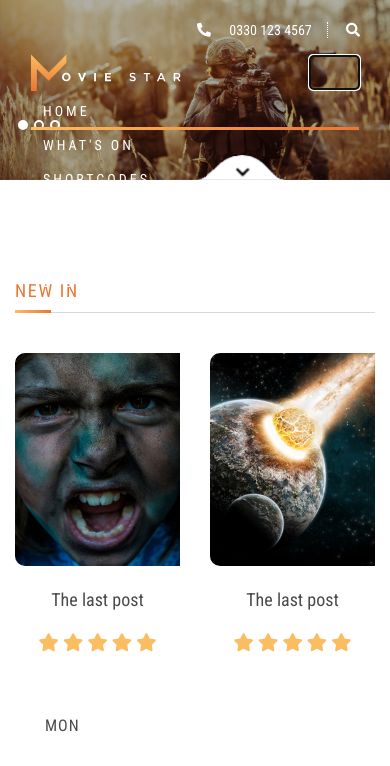
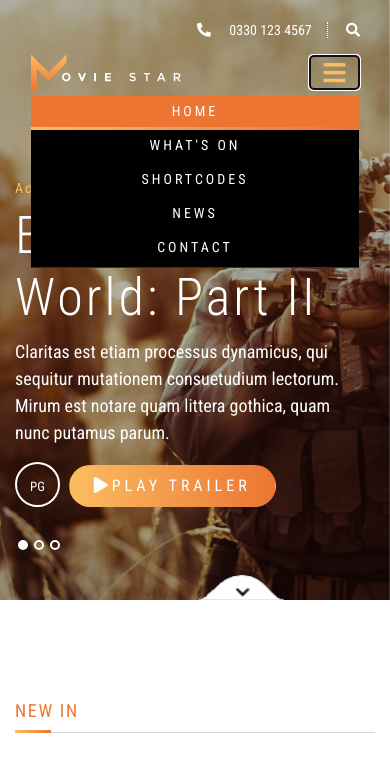
Before and after one commit to HoangTuan-hash/MoviePlayout, a plain HTML site: page index.html in a window 390 px wide. Both pictures are taken after a click on the button "Toggle navigation". Shown: the top 766 px of the page. Drawn offline with nearby package versions, Linux system fonts and the light colour scheme.

Commit message:
chinh sua sang 13/7

```diff
--- a/css/style.css
+++ b/css/style.css
@@ -535,6 +535,7 @@ header .navbar .navbar-toggler-icon{
 }
 .contact h2{
     font-size: 23px;
+    font-weight: 300;
     margin-bottom: 10px;
     letter-spacing: 1px;
     color: #4a4a4a;
@@ -578,8 +579,9 @@ footer li a:hover{
 footer li a i{
     margin-right: 10px;
     color: #4a4a4a;
+    transition: all 0.5s;
 }
-footer li a i:hover{
+footer li a:hover i{
     color: #fbbd61;
 }
 .footer__copy{
@@ -623,12 +625,23 @@ footer li a i:hover{
     header .navbar-dark .navbar-brand{
         max-width: 150px;
     }
+    header .navbar-collapse{
+        background-color: black;
+        text-align: center;
+    }
+    header .navbar-collapse .active{
+        background-color: #ec7532;
+    }
     /* NEW IN */
     .newIn__img{
         max-width: 263px;
         border-radius: 0px;
         border-top-left-radius:10px;
         border-bottom-left-radius:10px;
+    }
+    /* SHOW TIME */
+    #showTime .nav-tabs .nav-link{
+        padding: 10px 20px;
     }
     /* FOOTER */
     .footer__item{
@@ -667,6 +680,7 @@ footer li a i:hover{
     /* RESPONSIVE COMING SOON */
     .comingSoon__slide .comingSoon__text{
         flex:100%;
+        max-width: 100%;
     }
     .comingSoon__slide .comingSoon__video{
         max-width: 100%;
--- a/index.html
+++ b/index.html
@@ -21,13 +21,13 @@
     <header class="container">
         <p class="text-white text-right mb-0">
             <i class="fas fa-phone-alt"></i>
-            <span>0330 123 4567</span>
+            <span class="phone">0330 123 4567</span>
             <i class="fa fa-search"></i>
         </p>
-        <nav class="navbar navbar-expand-lg navbar-dark">
+        <nav class="navbar navbar-expand-md navbar-dark">
             <a class="navbar-brand" href="#"><img src="./img/logo.svg" alt=""></a>
             <button class="navbar-toggler" type="button" data-toggle="collapse" data-target="#movieNavbar" aria-controls="navbarSupportedContent" aria-expanded="false" aria-label="Toggle navigation">
-              <span class="navbar-toggler-icon"></span>
+              <span class="navbar-toggler-icon"><i class="fa fa-bars"></i></span>
             </button>
 
             <div class="collapse navbar-collapse" id="movieNavbar">
@@ -47,9 +47,6 @@
                 <li class="nav-item">
                   <a class="nav-link" href="#">CONTACT</a>
                 </li>
-                <li class="nav-item">
-                  <a class="nav-link" href="#">LOG IN</a>
-                </li>
               </ul>
             </div>
         </nav>
@@ -65,9 +62,10 @@
             </ol>
             <div class="carousel-inner ">
               <div class="carousel-item active">
-                <img class="d-block w-100" src="./img/hero-1.jpg" alt="First slide">
+                <div class="carousel__bg"></div>
                 <img class="carousel_arrow" src="./img/arrow.png" alt="">
-                <div class="container carousel-caption d-none d-md-block ">
+                <div class="container carousel-caption row">
+                  <div class="col-md-9 col-12">
                     <h2>Action, Adventure, Fantasy</h2>
                     <h1>End of the World: Part II</h1>
                     <p>Claritas est etiam processus dynamicus, qui sequitur mutationem consuetudium lectorum. Mirum est notare quam littera gothica, quam nunc putamus parum.</p>
@@ -76,6 +74,7 @@
                         <button class="btn "><i class="fa fa-play"></i>Play trailer</button>
                     </div>
                   </div>
+                </div>
               </div>
               <div class="carousel-item">
                 <img class="d-block w-100" src="./img/hero-2.jpg" alt="Second slide">
```
